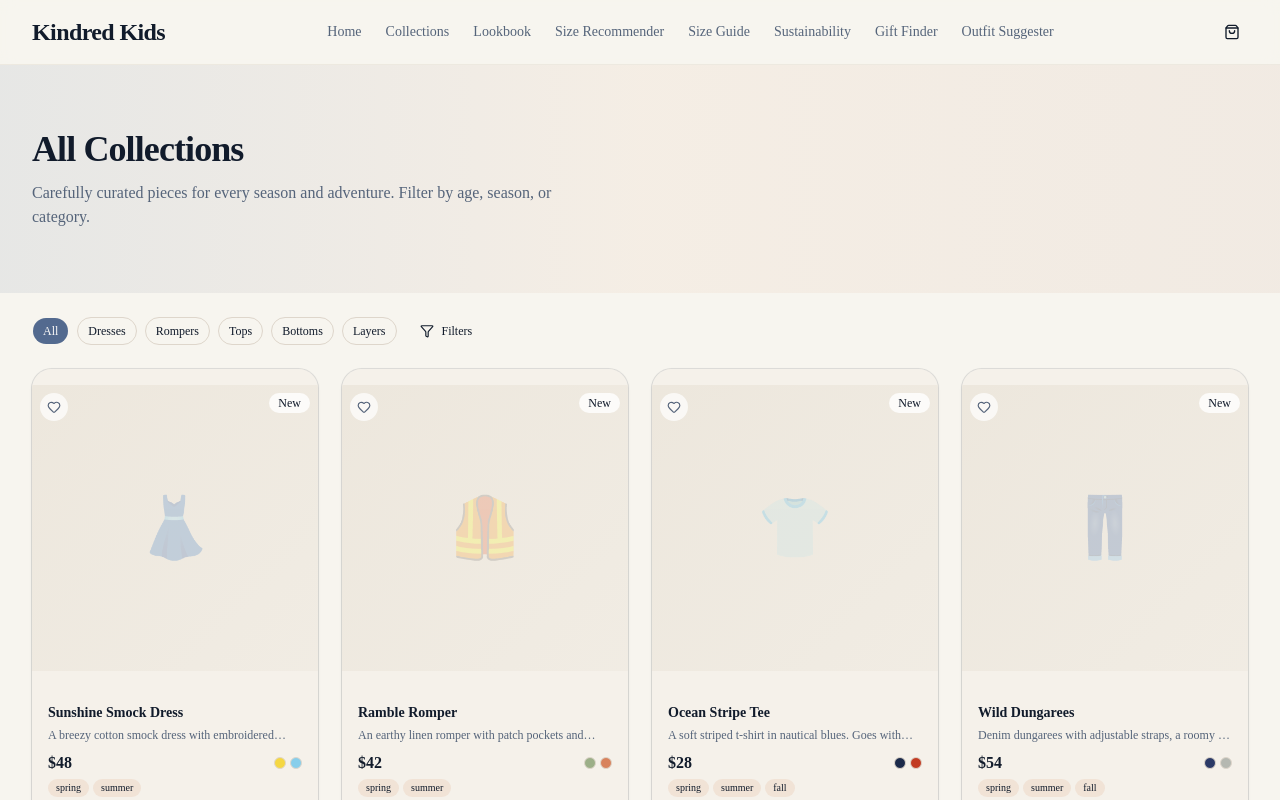
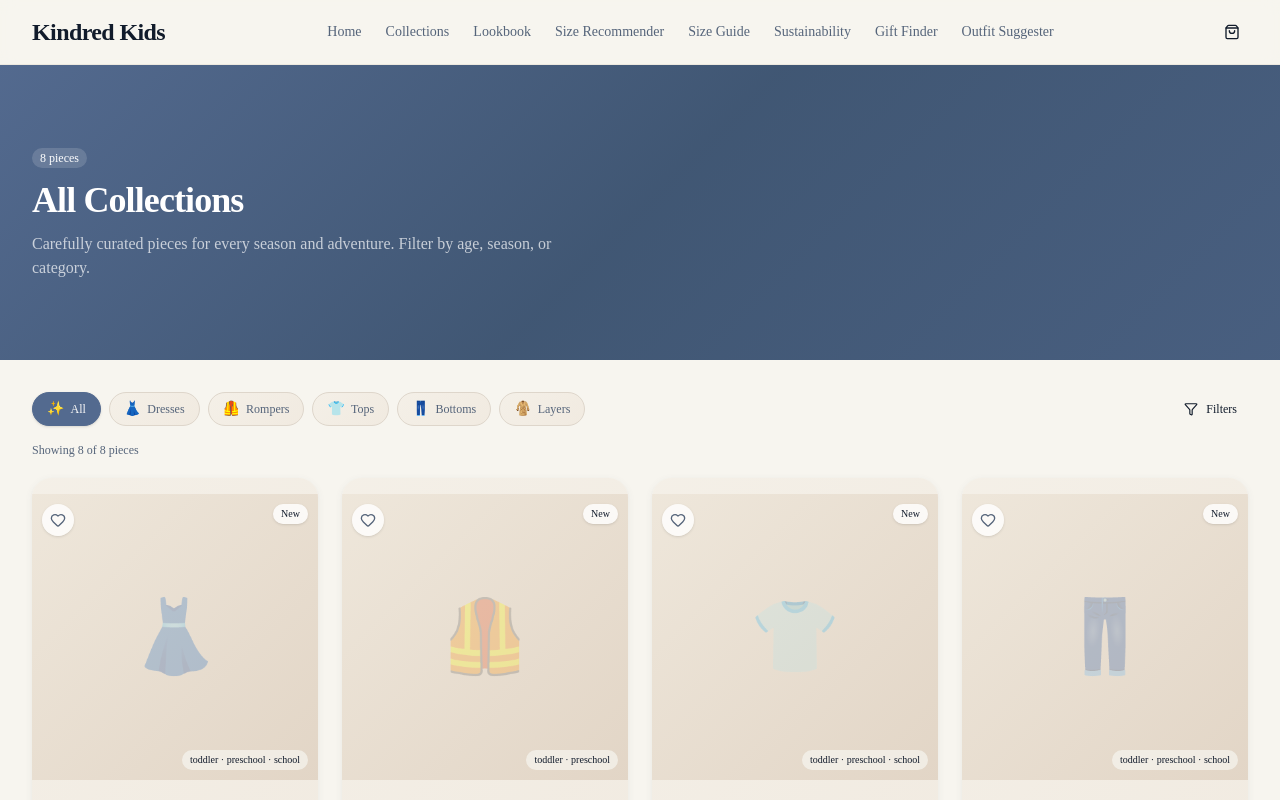
Before and after one commit to anas-khan-antimatter/mkt-kindred-kids, a Next.js app: page /collections in a window 1280 px wide. Shown: the top 800 px of the page. Built offline with nearby package versions, Linux system fonts and the light colour scheme.

Commit message:
antimatter: checkpoint c-1790732968742-bn6mm

```diff
--- a/src/app/collections/page.tsx
+++ b/src/app/collections/page.tsx
@@ -2,7 +2,7 @@
 
 import { useState, useEffect } from "react";
 import Link from "next/link";
-import { ArrowRight, ShoppingBag, Heart, Filter } from "lucide-react";
+import { ArrowRight, ShoppingBag, Heart, Filter, X } from "lucide-react";
 import { Button } from "@/components/ui/button";
 import { Card, CardContent } from "@/components/ui/card";
 import { Badge } from "@/components/ui/badge";
@@ -12,13 +12,27 @@ import { useCart } from "@/lib/cart-context";
 const seasons = ["spring", "summer", "fall", "winter"];
 const ageRanges = ["toddler", "preschool", "school"];
 
-const categoryLabels: Record<string, string> = {
-  all: "All",
-  dresses: "Dresses",
-  rompers: "Rompers",
-  tops: "Tops",
-  bottoms: "Bottoms",
-  layers: "Layers",
+/* ── Illustrated category icons ── */
+const categoryMeta: Record<string, { emoji: string; label: string }> = {
+  all: { emoji: "✨", label: "All" },
+  dresses: { emoji: "👗", label: "Dresses" },
+  rompers: { emoji: "🦺", label: "Rompers" },
+  tops: { emoji: "👕", label: "Tops" },
+  bottoms: { emoji: "👖", label: "Bottoms" },
+  layers: { emoji: "🧥", label: "Layers" },
+};
+
+const seasonEmoji: Record<string, string> = {
+  spring: "🌸",
+  summer: "☀️",
+  fall: "🍂",
+  winter: "❄️",
+};
+
+const ageEmoji: Record<string, string> = {
+  toddler: "🧒",
+  preschool: "👦",
+  school: "👧",
 };
 
 /* ── Wishlist helpers (localStorage) ── */
@@ -44,35 +58,24 @@ export default function CollectionsPage() {
   const [selectedAges, setSelectedAges] = useState<string[]>([]);
   const [wishlist, setWishlist] = useState<string[]>([]);
   const [showFilters, setShowFilters] = useState(false);
+  const [addedIds, setAddedIds] = useState<Set<string>>(new Set());
   const { addItem } = useCart();
 
-  // Load wishlist on mount
   useEffect(() => {
     setWishlist(getWishlist());
   }, []);
 
   const toggleSeason = (s: string) => {
-    if (selectedSeasons.includes(s)) {
-      setSelectedSeasons(selectedSeasons.filter((x) => x !== s));
-    } else {
-      setSelectedSeasons([...selectedSeasons, s]);
-    }
+    setSelectedSeasons((prev) => prev.includes(s) ? prev.filter((x) => x !== s) : [...prev, s]);
   };
-
   const toggleAge = (a: string) => {
-    if (selectedAges.includes(a)) {
-      setSelectedAges(selectedAges.filter((x) => x !== a));
-    } else {
-      setSelectedAges([...selectedAges, a]);
-    }
+    setSelectedAges((prev) => prev.includes(a) ? prev.filter((x) => x !== a) : [...prev, a]);
   };
-
   const toggleWish = (id: string) => {
     const updated = toggleWishlistId(id);
     setWishlist(updated);
   };
 
-  // Filter pipeline
   const filteredProducts = products.filter((p) => {
     if (activeCategory !== "all" && p.category !== activeCategory) return false;
     if (selectedSeasons.length > 0 && !p.season.some((s) => selectedSeasons.includes(s))) return false;
@@ -80,14 +83,7 @@ export default function CollectionsPage() {
     return true;
   });
 
-  const categories = [
-    { id: "all", label: "All" },
-    { id: "dresses", label: "Dresses" },
-    { id: "rompers", label: "Rompers" },
-    { id: "tops", label: "Tops" },
-    { id: "bottoms", label: "Bottoms" },
-    { id: "layers", label: "Layers" },
-  ];
+  const categories = Object.entries(categoryMeta).map(([id, meta]) => ({ id, ...meta }));
 
   const handleQuickAdd = (product: (typeof products)[0]) => {
     addItem({
@@ -99,54 +95,72 @@ export default function CollectionsPage() {
       image: product.image,
       quantity: 1,
     });
+    setAddedIds((prev) => new Set(prev).add(product.id));
+    setTimeout(() => setAddedIds((prev) => { const n = new Set(prev); n.delete(product.id); return n; }), 1200);
   };
+
+  const hasActiveFilters = selectedSeasons.length > 0 || selectedAges.length > 0;
+  const activeCount = hasActiveFilters ? selectedSeasons.length + selectedAges.length : 0;
 
   return (
     <div>
       {/* Hero */}
-      <section className="bg-gradient-to-r from-primary/10 via-accent/10 to-secondary/10 px-4 py-12 sm:px-6 sm:py-16 lg:px-8">
+      <section className="bg-denim-wash px-4 py-14 sm:px-6 sm:py-20 lg:px-8">
         <div className="mx-auto max-w-7xl">
-          <h1 className="text-3xl font-bold tracking-tight sm:text-4xl">All Collections</h1>
-          <p className="mt-3 text-muted-foreground max-w-xl">
+          <Badge className="mb-3 bg-white/15 text-white border-0 backdrop-blur-sm">
+            {filteredProducts.length} pieces
+          </Badge>
+          <h1 className="text-3xl font-bold tracking-tight text-white sm:text-4xl">All Collections</h1>
+          <p className="mt-3 text-white/70 max-w-xl">
             Carefully curated pieces for every season and adventure. Filter by age, season, or category.
           </p>
         </div>
       </section>
 
-      {/* Category + filter bar */}
-      <section className="mx-auto max-w-7xl px-4 py-6 sm:px-6 lg:px-8">
-        <div className="flex flex-wrap items-center gap-3">
-          <div className="flex flex-wrap gap-2">
+      {/* ── Illustrated category tabs ── */}
+      <section className="mx-auto max-w-7xl px-4 pt-8 sm:px-6 lg:px-8">
+        <div className="flex flex-wrap gap-2 mb-4">
           {categories.map((cat) => (
+            <button
+              key={cat.id}
+              onClick={() => setActiveCategory(cat.id)}
+              className={`flex items-center gap-1.5 rounded-full border px-3.5 py-1.5 text-xs font-medium cursor-pointer transition-all ${
+                activeCategory === cat.id
+                  ? "bg-primary text-primary-foreground border-primary shadow-sm"
+                  : "bg-card-soft border-border hover:border-primary/40 text-muted-foreground hover:text-foreground"
+              }`}
+            >
+              <span className="text-sm">{cat.emoji}</span>
+              {cat.label}
+            </button>
+          ))}
+
+          <div className="ml-auto flex items-center gap-2">
             <Button
-                key={cat.id}
-                variant={activeCategory === cat.id ? "default" : "outline"}
+              variant="ghost"
               size="sm"
-                onClick={() => setActiveCategory(cat.id)}
-                className="rounded-full text-xs"
+              onClick={() => setShowFilters(!showFilters)}
+              className={`text-xs rounded-full ${showFilters ? "bg-primary/10 text-primary" : ""}`}
             >
-                {cat.label}
+              <Filter className="mr-1 h-3 w-3" />
+              Filters{activeCount > 0 ? ` (${activeCount})` : ""}
             </Button>
-            ))}
-          </div>
-          <Button variant="ghost" size="sm" onClick={() => setShowFilters(!showFilters)} className="text-xs">
-            <Filter className="mr-1 h-3 w-3" />
-            Filters{selectedSeasons.length > 0 || selectedAges.length > 0 ? ` (${selectedSeasons.length + selectedAges.length})` : ""}
-          </Button>
-          {(selectedSeasons.length > 0 || selectedAges.length > 0) && (
-            <Button variant="ghost" size="sm" className="text-xs text-destructive" onClick={() => { setSelectedSeasons([]); setSelectedAges([]); }}>
-              Clear all
+            {hasActiveFilters && (
+              <Button variant="ghost" size="sm" className="text-xs text-destructive rounded-full" onClick={() => { setSelectedSeasons([]); setSelectedAges([]); }}>
+                <X className="mr-1 h-3 w-3" />
+                Clear
               </Button>
             )}
+          </div>
         </div>
 
         {/* Expandable filter panel */}
         {showFilters && (
-          <div className="mt-4 p-4 rounded-xl bg-pastel-card border border-border/30 animate-in fade-in slide-in-from-top-2 duration-200">
-            <div className="grid gap-4 sm:grid-cols-2">
+          <div className="mb-6 p-5 rounded-xl bg-card-soft border border-border/40 animate-in fade-in slide-in-from-top-2 duration-200">
+            <div className="grid gap-5 sm:grid-cols-2">
               {/* Season */}
               <div>
-                <p className="text-xs font-semibold text-muted-foreground uppercase tracking-wider mb-2">Season</p>
+                <p className="text-xs font-semibold text-muted-foreground uppercase tracking-wider mb-2.5">Season</p>
                 <div className="flex flex-wrap gap-2">
                   {seasons.map((s) => {
                     const active = selectedSeasons.includes(s);
@@ -154,11 +168,11 @@ export default function CollectionsPage() {
                       <button
                         key={s}
                         onClick={() => toggleSeason(s)}
-                        className={`flex items-center gap-1.5 rounded-full border px-3 py-1 text-xs cursor-pointer transition-all ${
-                          active ? "border-primary bg-primary/10 text-primary" : "border-border hover:border-muted-foreground/40"
+                        className={`flex items-center gap-1.5 rounded-full border px-3 py-1.5 text-xs cursor-pointer transition-all ${
+                          active ? "border-primary bg-primary/10 text-primary font-medium" : "border-border hover:border-muted-foreground/40"
                         }`}
                       >
-                        {s === "spring" ? "🌸" : s === "summer" ? "☀️" : s === "fall" ? "🍂" : "❄️"}
+                        <span>{seasonEmoji[s]}</span>
                         <span className="capitalize">{s}</span>
                       </button>
                     );
@@ -167,7 +181,7 @@ export default function CollectionsPage() {
               </div>
               {/* Age range */}
               <div>
-                <p className="text-xs font-semibold text-muted-foreground uppercase tracking-wider mb-2">Age Range</p>
+                <p className="text-xs font-semibold text-muted-foreground uppercase tracking-wider mb-2.5">Age Range</p>
                 <div className="flex flex-wrap gap-2">
                   {ageRanges.map((a) => {
                     const active = selectedAges.includes(a);
@@ -175,11 +189,11 @@ export default function CollectionsPage() {
                       <button
                         key={a}
                         onClick={() => toggleAge(a)}
-                        className={`flex items-center gap-1.5 rounded-full border px-3 py-1 text-xs cursor-pointer transition-all ${
-                          active ? "border-primary bg-primary/10 text-primary" : "border-border hover:border-muted-foreground/40"
+                        className={`flex items-center gap-1.5 rounded-full border px-3 py-1.5 text-xs cursor-pointer transition-all ${
+                          active ? "border-primary bg-primary/10 text-primary font-medium" : "border-border hover:border-muted-foreground/40"
                         }`}
                       >
-                        {a === "toddler" ? "🧒" : a === "preschool" ? "👦" : "👧"}
+                        <span>{ageEmoji[a]}</span>
                         <span className="capitalize">{a}</span>
                       </button>
                     );
@@ -192,70 +206,93 @@ export default function CollectionsPage() {
       </section>
 
       {/* Products grid */}
-      <section className="mx-auto max-w-7xl px-4 pb-20 sm:px-6 lg:px-8">
+      <section className="mx-auto max-w-7xl px-4 pb-24 sm:px-6 lg:px-8">
         {filteredProducts.length === 0 ? (
-          <div className="text-center py-16">
-            <span className="text-5xl block mb-3">🔍</span>
+          <div className="text-center py-20">
+            <span className="text-6xl block mb-4 opacity-70">🔍</span>
             <h3 className="text-lg font-semibold">No pieces match those filters</h3>
             <p className="text-sm text-muted-foreground mt-2">Try broadening your season or age range.</p>
-            <Button variant="outline" size="sm" className="mt-4" onClick={() => { setSelectedSeasons([]); setSelectedAges([]); setActiveCategory("all"); }}>
-              Reset Filters
+            <Button variant="outline" size="sm" className="mt-5 rounded-full" onClick={() => { setSelectedSeasons([]); setSelectedAges([]); setActiveCategory("all"); }}>
+              Reset All Filters
             </Button>
           </div>
         ) : (
+          <>
+            <p className="text-xs text-muted-foreground mb-5">
+              Showing {filteredProducts.length} of {products.length} pieces
+            </p>
             <div className="grid gap-6 sm:grid-cols-2 lg:grid-cols-4">
               {filteredProducts.map((product) => {
                 const inWishlist = wishlist.includes(product.id);
+                const justAdded = addedIds.has(product.id);
                 return (
-                <Card key={product.id} className="group overflow-hidden border-0 bg-muted/30 shadow-sm transition-all hover:shadow-md">
-                  <div className="aspect-square w-full bg-gradient-to-br from-muted to-muted/50 flex items-center justify-center relative overflow-hidden">
-                    <div className="text-6xl opacity-20 select-none">
-                      {product.category === "dresses" ? "👗" : product.category === "rompers" ? "🦺" : product.category === "tops" ? "👕" : product.category === "bottoms" ? "👖" : "🧥"}
-                    </div>
+                  <Card
+                    key={product.id}
+                    className="group overflow-hidden border-0 bg-card-soft shadow-soft transition-all duration-300 hover:shadow-bouncy hover:-translate-y-0.5"
+                  >
+                    {/* Image area */}
+                    <div className="aspect-square w-full bg-editorial flex items-center justify-center relative overflow-hidden">
+                      <span className="text-7xl opacity-25 select-none transition-transform duration-500 group-hover:scale-125">
+                        {categoryMeta[product.category]?.emoji || "🧵"}
+                      </span>
                       {/* Wishlist heart */}
                       <button
                         onClick={(e) => { e.stopPropagation(); toggleWish(product.id); }}
-                      className="absolute top-2 left-2 h-7 w-7 flex items-center justify-center rounded-full bg-white/70 backdrop-blur-sm transition-all hover:scale-110 active:scale-90"
+                        className="absolute top-2.5 left-2.5 h-8 w-8 flex items-center justify-center rounded-full bg-white/80 backdrop-blur-sm transition-all hover:scale-110 active:scale-90 shadow-sm"
                         aria-label={inWishlist ? "Remove from wishlist" : "Add to wishlist"}
                       >
-                      <Heart className={`h-3.5 w-3.5 ${inWishlist ? "fill-primary text-primary" : "text-muted-foreground"}`} />
+                        <Heart className={`h-4 w-4 transition-all ${inWishlist ? "fill-primary text-primary" : "text-muted-foreground hover:text-primary"}`} />
                       </button>
-                    <div className="absolute top-2 right-2">
-                      <Badge variant="secondary" className="text-xs bg-white/80 text-foreground">New</Badge>
+                      <Badge className="absolute top-2.5 right-2.5 text-[10px] bg-white/80 text-foreground border-0 backdrop-blur-sm shadow-sm">
+                        New
+                      </Badge>
+                      {/* Age indicator */}
+                      <Badge variant="outline" className="absolute bottom-2.5 right-2.5 text-[10px] bg-background/70 border-0 backdrop-blur-sm">
+                        {product.ageRange.join(" · ")}
+                      </Badge>
                     </div>
-                  </div>
+
                     <CardContent className="p-4">
-                    <h3 className="font-semibold text-sm">{product.name}</h3>
-                    <p className="text-xs text-muted-foreground line-clamp-1 mt-1">
-                      {product.description}
+                      <h3 className="font-semibold text-sm group-hover:text-primary transition-colors">{product.name}</h3>
+                      <p className="text-xs text-muted-foreground line-clamp-1 mt-0.5">
+                        {product.material}
                       </p>
                       <div className="mt-2 flex items-center justify-between">
-                      <span className="text-base font-bold">${product.price}</span>
+                        <span className="text-base font-bold text-primary">${product.price}</span>
                         <div className="flex gap-1">
                           {product.colors.map((color) => (
                             <span
                               key={color.name}
-                            className="inline-block h-3 w-3 rounded-full border border-border"
+                              className="inline-block h-3 w-3 rounded-full border border-border/50"
                               style={{ backgroundColor: color.hex }}
                               title={color.name}
                             />
                           ))}
                         </div>
                       </div>
-                    <div className="mt-1 flex flex-wrap gap-1">
+                      <div className="mt-1.5 flex flex-wrap gap-1">
                         {product.season.map((s) => (
-                        <span key={s} className="text-[10px] px-2 py-0.5 rounded-full bg-accent/20 text-accent-foreground">{s}</span>
+                          <span key={s} className="text-[10px] px-2 py-0.5 rounded-full bg-accent/15 text-accent-foreground flex items-center gap-0.5">
+                            {seasonEmoji[s]} {s}
+                          </span>
                         ))}
                       </div>
-                    <div className="mt-2 flex gap-2">
+                      <div className="mt-3 flex gap-2">
                         <Link href={`/collections/${product.id}`} className="flex-1">
-                        <Button variant="outline" size="sm" className="w-full text-xs rounded-full">
+                          <Button variant="outline" size="sm" className="w-full text-xs rounded-full border-muted-foreground/20">
                             Details
                           </Button>
                         </Link>
-                      <Button size="sm" className="text-xs rounded-full" onClick={() => handleQuickAdd(product)}>
+                        <Button
+                          size="sm"
+                          className={`text-xs rounded-full transition-all duration-300 ${
+                            justAdded ? "bg-green-600 hover:bg-green-700" : ""
+                          }`}
+                          onClick={() => handleQuickAdd(product)}
+                          disabled={justAdded}
+                        >
                           <ShoppingBag className="mr-1 h-3 w-3" />
-                        Add
+                          {justAdded ? "Added!" : "Add"}
                         </Button>
                       </div>
                     </CardContent>
@@ -263,6 +300,7 @@ export default function CollectionsPage() {
                 );
               })}
             </div>
+          </>
         )}
       </section>
     </div>
--- a/src/app/gift-finder/page.tsx
+++ b/src/app/gift-finder/page.tsx
@@ -75,7 +75,7 @@ function ResultCard({ product, addItem, delay }: { product: typeof products[0];
       className="animate-in fade-in slide-in-from-bottom-4 opacity-0 animation-delay-200 animation-fill-forwards"
       style={{ animationDelay: `${delay}ms` }}
     >
-      <Card className="overflow-hidden border-0 bg-pastel-card shadow-soft transition-all hover:shadow-md">
+      <Card className="overflow-hidden border-0 bg-card-soft shadow-soft transition-all hover:shadow-md">
         <div className="aspect-square w-full bg-gradient-to-br from-muted to-muted/50 flex items-center justify-center relative">
           <span className="text-5xl opacity-60 select-none">
             {product.category === "dresses"
--- a/src/app/outfit-suggester/page.tsx
+++ b/src/app/outfit-suggester/page.tsx
@@ -38,7 +38,7 @@ function OutfitCard({ outfit, delay }: { outfit: Outfit; delay: number }) {
       className="animate-in fade-in slide-in-from-bottom-4 opacity-0 animation-fill-forwards"
       style={{ animationDelay: `${delay}ms` }}
     >
-      <Card className="overflow-hidden border-0 bg-pastel-card shadow-soft transition-all hover:shadow-md group">
+      <Card className="overflow-hidden border-0 bg-card-soft shadow-soft transition-all hover:shadow-md group">
         <div className="bg-gradient-to-br from-primary/5 via-accent/10 to-secondary/5 p-5 text-center">
           <span className="text-5xl block mb-2 select-none">{outfit.emoji}</span>
           <h3 className="text-lg font-bold tracking-tight">{outfit.name}</h3>
--- a/src/app/weight/page.tsx
+++ b/src/app/weight/page.tsx
@@ -165,7 +165,7 @@ export default function WeightPage() {
         {/* ── Loading State ── */}
         {loading && (
           <div className="mb-10 flex items-center justify-center py-8">
-            <div className="rounded-2xl bg-pastel-card p-8 text-center shadow-soft animate-in fade-in">
+            <div className="rounded-2xl bg-card-soft p-8 text-center shadow-soft animate-in fade-in">
               <span className="text-5xl block mb-3 animate-bounce">📐</span>
               <p className="text-muted-foreground animate-pulse">Finding the perfect size…</p>
             </div>
@@ -235,7 +235,7 @@ export default function WeightPage() {
                   {suggestedProducts.map((product) => (
                     <Card
                       key={product.id}
-                      className="group overflow-hidden border-0 bg-pastel-card shadow-soft transition-all hover:shadow-md animate-in fade-in"
+                      className="group overflow-hidden border-0 bg-card-soft shadow-soft transition-all hover:shadow-md animate-in fade-in"
                     >
                       <div className="aspect-square w-full bg-gradient-to-br from-muted to-muted/50 flex items-center justify-center relative overflow-hidden">
                         <span className="text-5xl opacity-30 select-none">
@@ -293,7 +293,7 @@ export default function WeightPage() {
 
         {/* ── Empty / First-visit education ── */}
         {!recommended && !loading && !error && (
-          <div className="rounded-2xl bg-pastel-card p-6 sm:p-8 border border-border/30">
+          <div className="rounded-2xl bg-card-soft p-6 sm:p-8 border border-border/30">
             <div className="grid gap-6 sm:grid-cols-3 text-center">
               <div>
                 <span className="text-3xl block mb-2">📏</span>
```
Also changed, not shown: src/app/lookbook/page.tsx (+4 -4 lines), src/app/size-guide/page.tsx (+4 -4 lines). Lines whose indentation alone changed are shown as unchanged.
